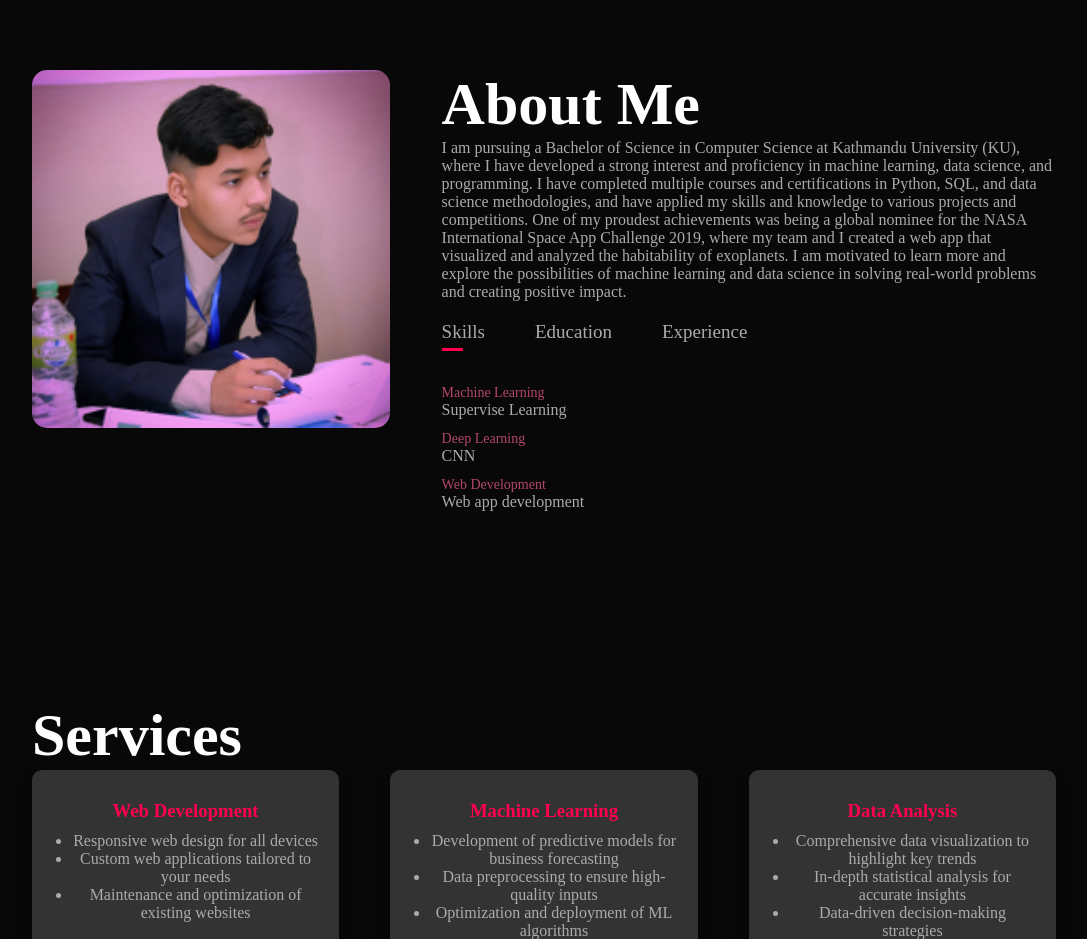
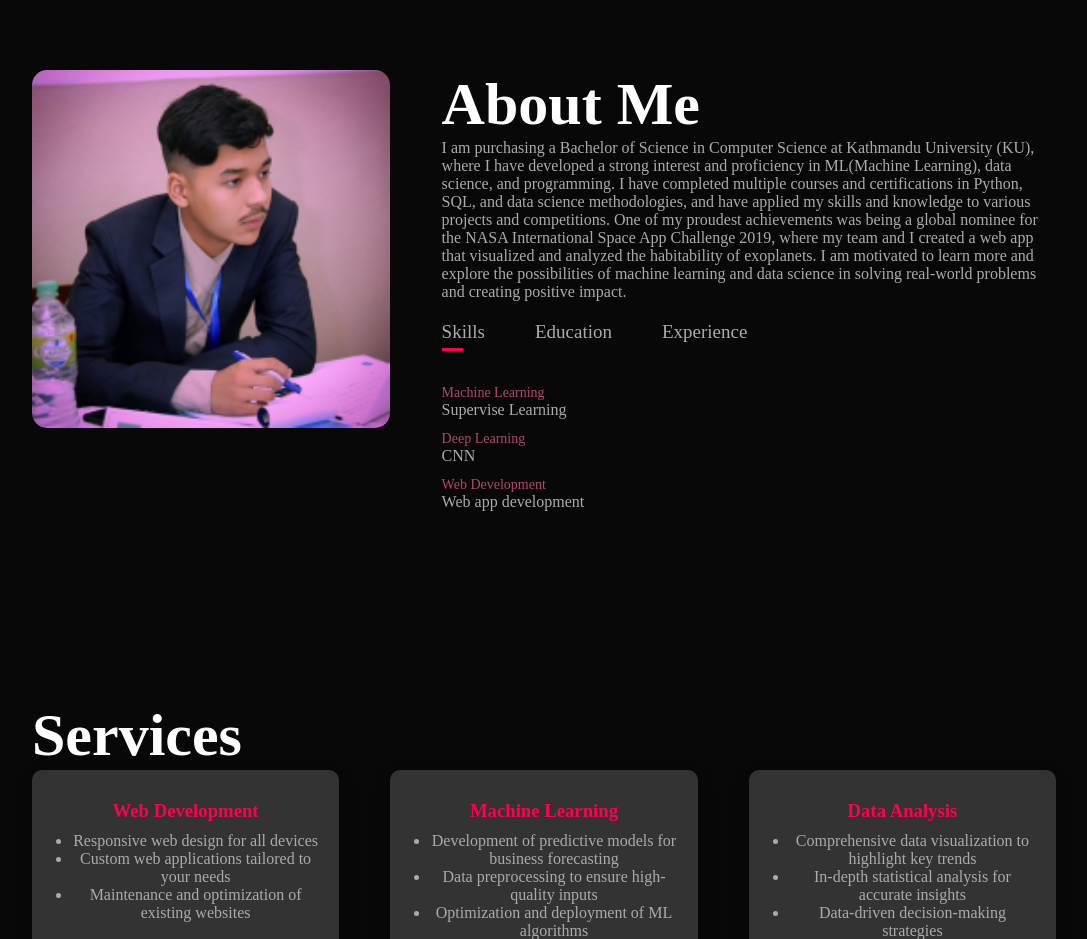
Before and after one commit to bigyanpiya/portfolio, a plain HTML site: page index.html in a window 1280 px wide. Shown: the part 820-1759 px from the top of the page, without its empty margins (96-1183 px from the left). Drawn offline with Linux system fonts and the light colour scheme.

Commit message:
fix: add correct name for user

```diff
--- a/index.html
+++ b/index.html
@@ -3,7 +3,7 @@
 <head>
     <meta charset="UTF-8">
     <meta name="viewport" content="width=device-width, initial-scale=1.0">
-    <title>Bigyan Piya Portfolio</title>
+    <title>Bigyan Kumar Piya Portfolio</title>
     <link rel="stylesheet" href="style.css">
 </head>
 <body>
@@ -35,7 +35,7 @@
                 </div>
                 <div class="about-col-2">
                     <h1 class="sub-title">About Me</h1>
-                    <p>I am pursuing a Bachelor of Science in Computer Science at Kathmandu University (KU), where I have developed a strong interest and proficiency in machine learning, data science, and programming. I have completed multiple courses and certifications in Python, SQL, and data science methodologies, and have applied my skills and knowledge to various projects and competitions. One of my proudest achievements was being a global nominee for the NASA International Space App Challenge 2019, where my team and I created a web app that visualized and analyzed the habitability of exoplanets. I am motivated to learn more and explore the possibilities of machine learning and data science in solving real-world problems and creating positive impact.</p>
+                    <p>I am purchasing a Bachelor of Science in Computer Science at Kathmandu University (KU), where I have developed a strong interest and proficiency in ML(Machine Learning), data science, and programming. I have completed multiple courses and certifications in Python, SQL, and data science methodologies, and have applied my skills and knowledge to various projects and competitions. One of my proudest achievements was being a global nominee for the NASA International Space App Challenge 2019, where my team and I created a web app that visualized and analyzed the habitability of exoplanets. I am motivated to learn more and explore the possibilities of machine learning and data science in solving real-world problems and creating positive impact.</p>
                     <div class="tab-titles">
                         <p class="tab-links active-link" onclick="opentab('skills')">Skills</p>
                         <p class="tab-links" onclick="opentab('education')">Education</p>
```
